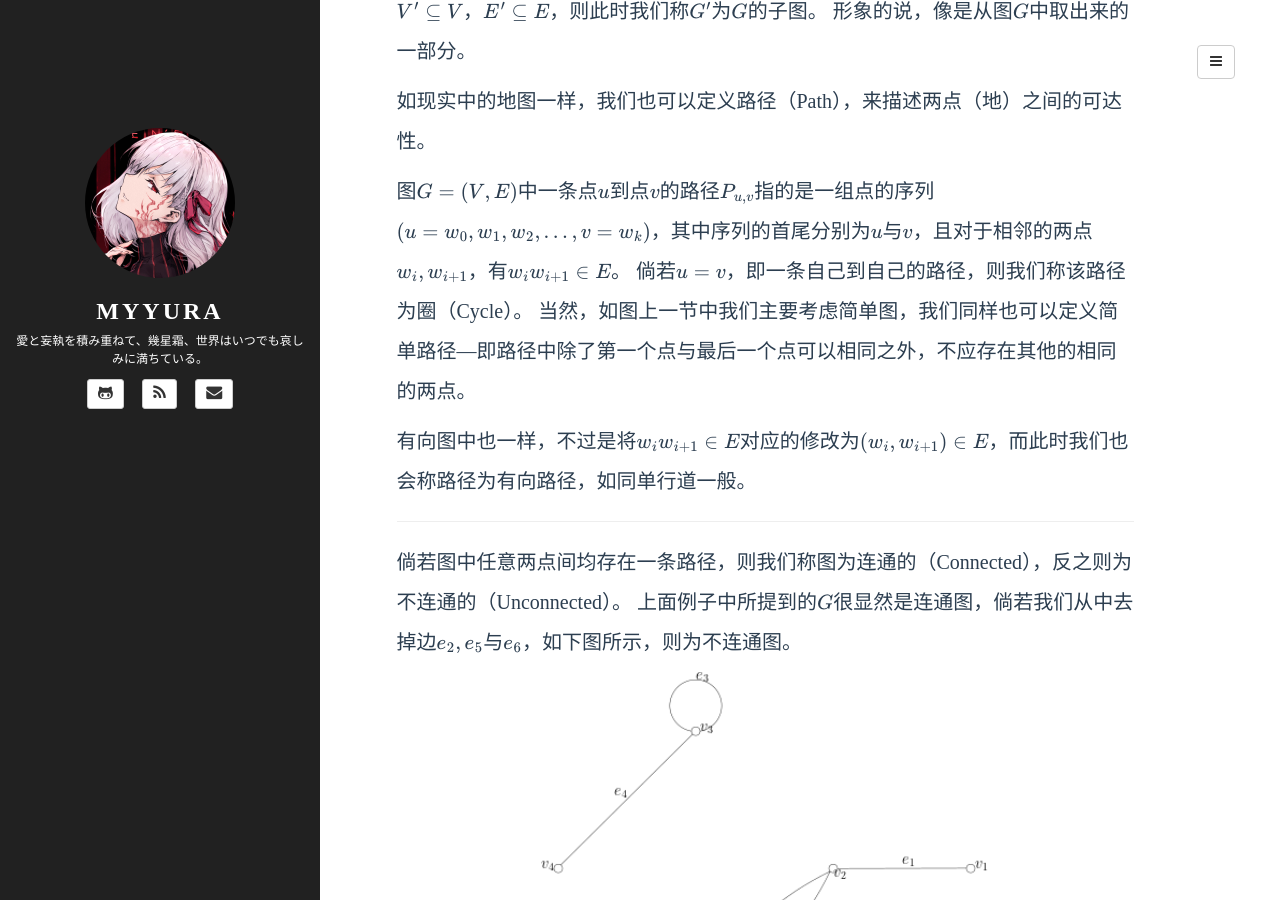
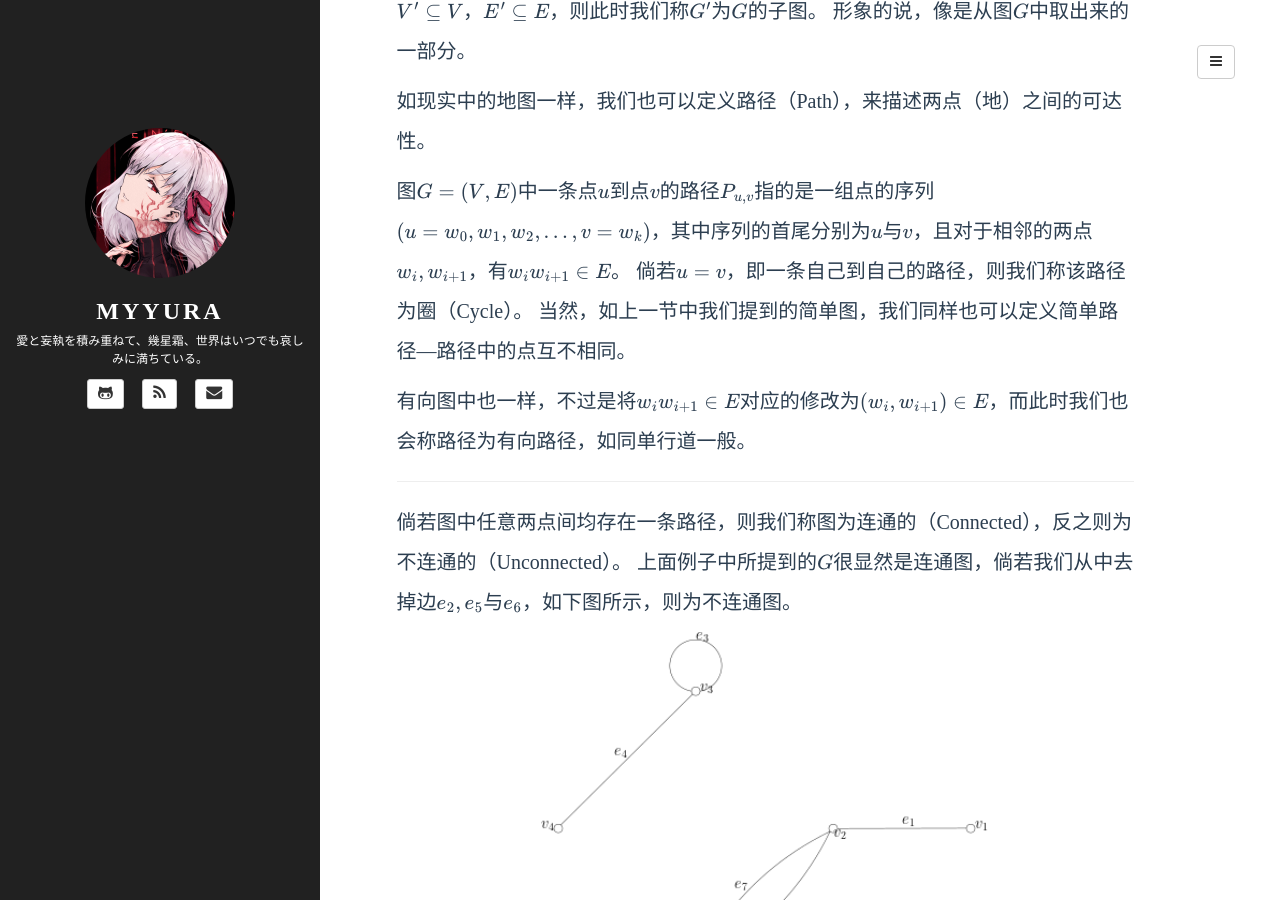
Before and after one commit to Myyura/myyura.github.io, a Jekyll site: the page built from _posts/math_algorithm/2020-8-1-graph_theory-1.md, in a window 1280 px wide and 900 px high, scrolled down 3819 px. Built offline with Jekyll 4.4.1, drawn with Linux system fonts in a browser that asks for light colours; formulas are drawn with MathJax 3; a script that is not in the unit is left out; comment, search, counter and statistics services are not loaded.

Commit message:
Fix some bugs

```diff
--- a/_posts/math_algorithm/2020-8-1-graph_theory-1.md
+++ b/_posts/math_algorithm/2020-8-1-graph_theory-1.md
@@ -103,7 +103,7 @@ $$
 
 图$G = (V, E)$中一条点$u$到点$v$的路径$P_{u,v}$指的是一组点的序列$(u=w_0, w_1, w_2, \ldots, v=w_k)$，其中序列的首尾分别为$u$与$v$，且对于相邻的两点$w_i, w_{i+1}$，有$w_iw_{i+1} \in E$。
 倘若$u = v$，即一条自己到自己的路径，则我们称该路径为圈（Cycle）。
-当然，如图上一节中我们主要考虑简单图，我们同样也可以定义简单路径---即路径中除了第一个点与最后一个点可以相同之外，不应存在其他的相同的两点。
+当然，如上一节中我们提到的简单图，我们同样也可以定义简单路径---路径中的点互不相同。
 
 有向图中也一样，不过是将$w_iw_{i+1} \in E$对应的修改为$(w_i, w_{i+1}) \in E$，而此时我们也会称路径为有向路径，如同单行道一般。
 
```
